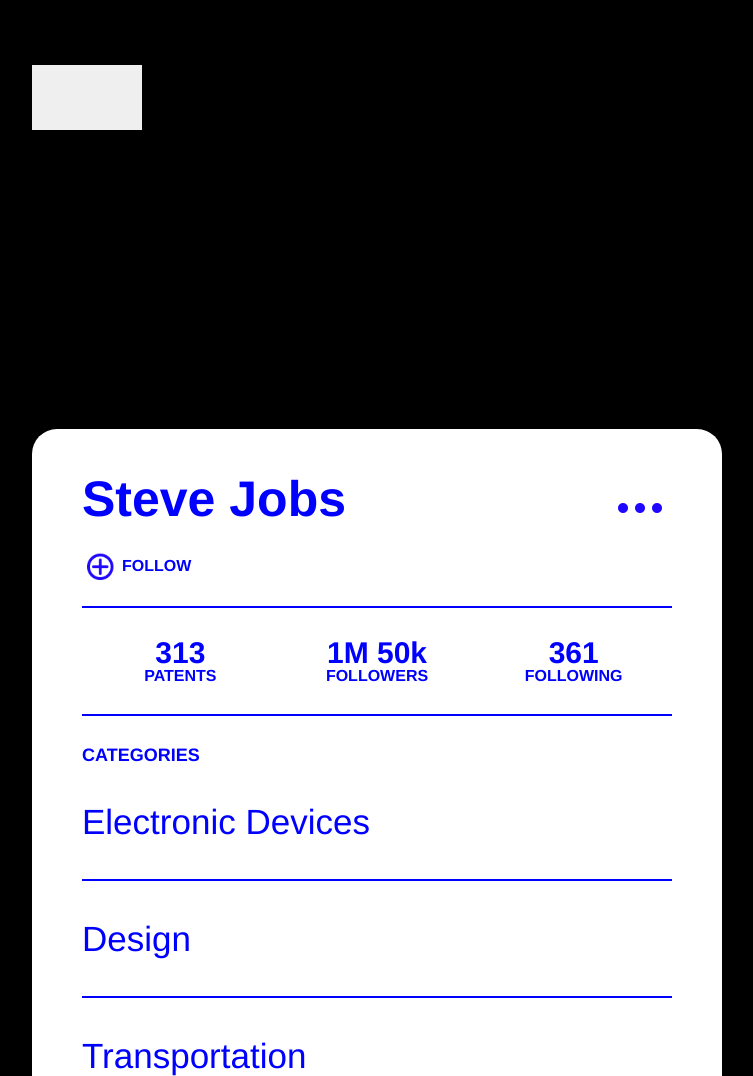
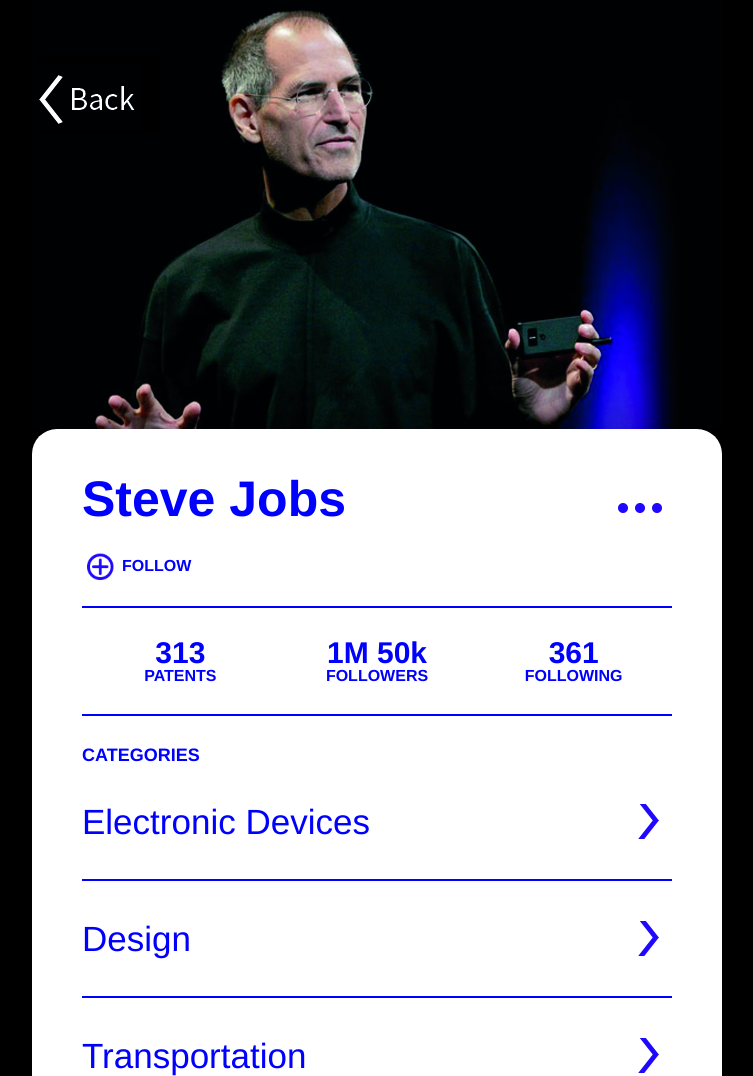
Before and after one commit to lawlawson/inspiring-interns-project, a website: page index.html in a window 1280 px wide. Shown: the top 1076 px of the page, without its empty margins (263-1016 px from the left). Drawn offline with Linux system fonts and the light colour scheme; the site is published under a folder, as on GitHub Pages, so addresses that start at the root find nothing.

Commit message:
Attempted to fix broken image url by changing relative path again

```diff
--- a/scss/_globals.scss
+++ b/scss/_globals.scss
@@ -26,7 +26,7 @@
 
 /* Steve Jobs picture*/
 .steve-jobs-picture {
-  background-image: url('/Img/Steve_Jobs_Plain.png');
+  background-image: url('../Img/Steve_Jobs_Plain.png');
   background-repeat: no-repeat;
   height: 429px;
   width: 690px;
@@ -34,7 +34,7 @@
 
 /* Back button*/
 .back-button {
-  background-image: url('/Img/Back.png');
+  background-image: url('../Img/Back.png');
   margin-top: 65px;
   height: 65px;
   width: 110px;
@@ -161,7 +161,7 @@
 /* Arrow styling */
 
 .arrow-div {
-  background-image: url('/Img/Arrow.png');
+  background-image: url('../Img/Arrow.png');
   background-repeat: no-repeat;
   background-position: right;
   margin: 40px 0;
```
Also changed, not shown: dist/style.css.
